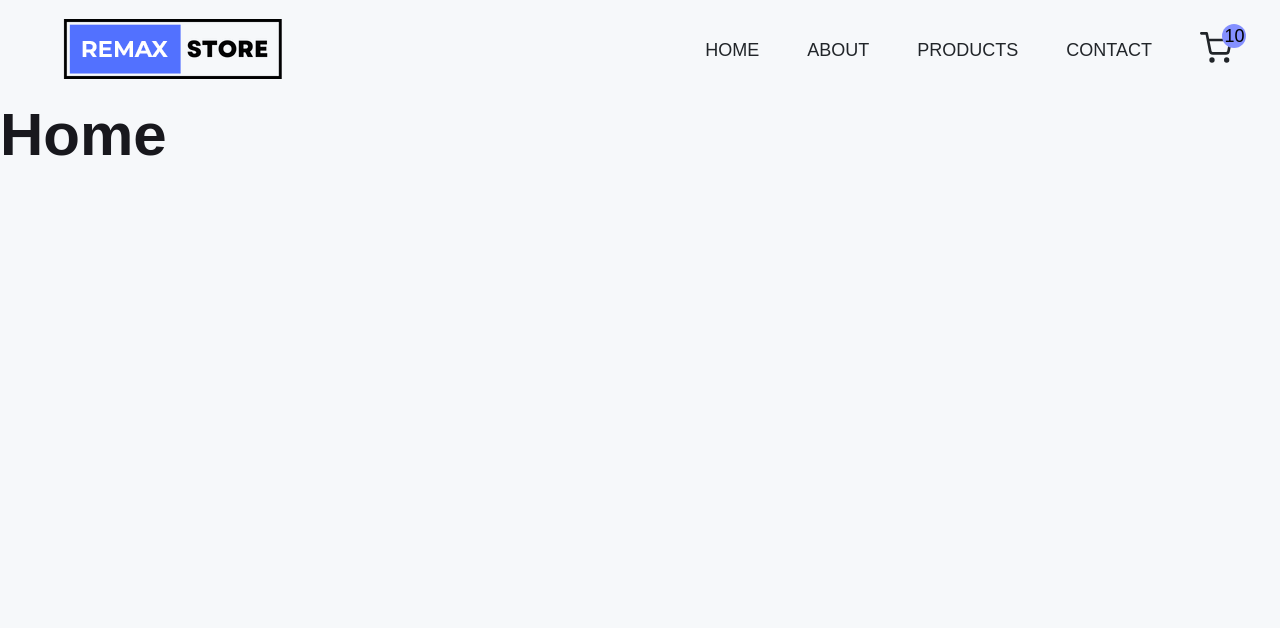
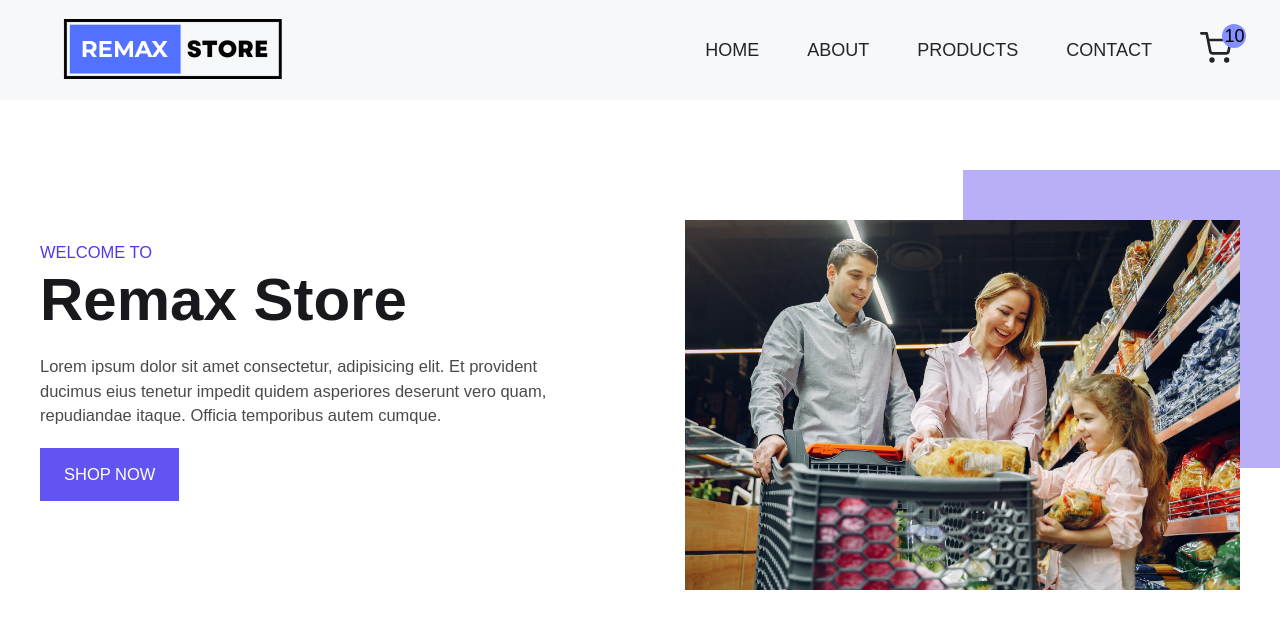
Before and after one commit to deepeshsharmaofficial/reactecommerce, a React (Create React App) app: page / in a window 1280 px wide. Shown: the top 628 px of the page. Built offline with nearby package versions, Linux system fonts and the light colour scheme.

Commit message:
Home & About Page with Hero Section (with Props)

```diff
--- a/src/About.js
+++ b/src/About.js
@@ -1,8 +1,14 @@
 import React from 'react'
+import HeroSection from './Components/HeroSection'
 
 const About = () => {
+
+  const data = {
+    name: "Remax Ecommerce"
+};
+
   return (
-    <div>About</div>
+    <HeroSection myData={data} />
   )
 }
 
--- /dev/null
+++ b/src/Components/HeroSection.js
@@ -0,0 +1,109 @@
+import React from 'react'
+import styled from 'styled-components'
+import { Button } from "../styles/Button"
+import { NavLink } from 'react-router-dom'
+
+const HeroSection = ({ myData }) => {
+  const {name} = myData;
+
+  return (
+    <Wrapper>
+      <div className="container">
+        <div className="grid grid-two-column">
+
+          {/* Hero Section - Left */}
+          <div className="hero-section-data">
+            <p className="intro-data">Welcome to </p>
+            <h1> {name} </h1>
+            <p> Lorem ipsum dolor sit amet consectetur, adipisicing elit. Et provident ducimus eius tenetur impedit quidem asperiores deserunt vero quam, repudiandae itaque. Officia temporibus autem cumque.
+            </p>
+            <NavLink>
+              <Button>Shop Now</Button>
+            </NavLink>
+          </div>
+
+          {/* Hero Section - Right */}
+          <div className="hero-section-image">
+            <figure>
+              <img src="images/hero.jpg" alt="hero section image" className="img-style"/>
+            </figure>
+          </div>
+        </div>
+      </div>
+    </Wrapper>
+  )
+}
+
+const Wrapper = styled.section`
+  padding: 12rem 0;
+
+  img {
+    min-width: 10rem;
+    height: 10rem;
+  }
+
+  /* Hero Section - Left */
+
+  .hero-section-data {
+    p {
+      margin: 2rem 0;
+    }
+
+    h1 {
+      text-transform: capitalize;
+      font-weight: bold;
+    }
+
+    .intro-data {
+      margin-bottom: 0;
+    }
+  }
+
+  /* Hero Section - Right */
+
+  .hero-section-image {
+    width: 100%;
+    height: auto;
+    display: flex;
+    justify-content: center;
+    align-items: center;
+  }
+
+  figure {
+    position: relative;
+
+    &::after {
+      content: "";
+      width: 60%;
+      height: 80%;
+      background-color: rgba(81, 56, 238, 0.4);
+      position: absolute;
+      left: 50%;
+      top: -5rem;
+      z-index: -1;
+    }
+  }
+
+  .img-style {
+    width: 100%;
+    height: auto;
+  }
+
+  @media (max-width: ${({ theme }) => theme.media.mobile}) {
+    .grid {
+      gap: 10rem;
+    }
+
+    figure::after {
+      content: "";
+      width: 50%;
+      height: 100%;
+      left: 0;
+      top: 10%;
+      /* bottom: 10%; */
+      background-color: rgba(81, 56, 238, 0.4);
+    }
+  }
+`;
+
+export default HeroSection
--- a/src/Home.js
+++ b/src/Home.js
@@ -1,17 +1,14 @@
 import React from "react"
-import styled from "styled-components";
+import HeroSection from "./Components/HeroSection";
 
 const Home = () => {
+    const data = {
+        name: "Remax Store"
+    };
+
     return (
-        <Wrapper>
-            <h1>Home</h1>
-        </Wrapper>
+        <HeroSection myData = {data}/>
     );
 }
 
-const Wrapper = styled.section`
-    background-color: ${({theme}) => theme.colors.bg};
-    height: 100vh;
-`;
-
 export default Home;
```
